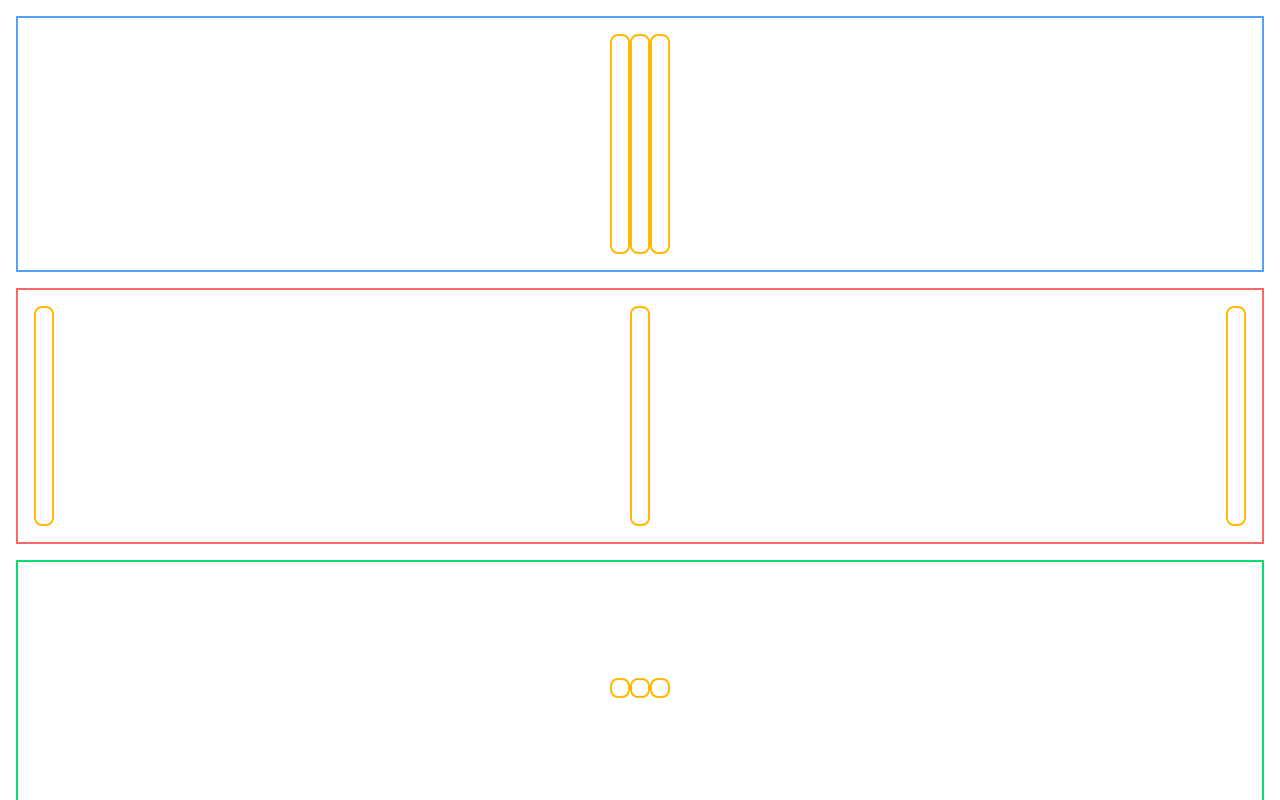
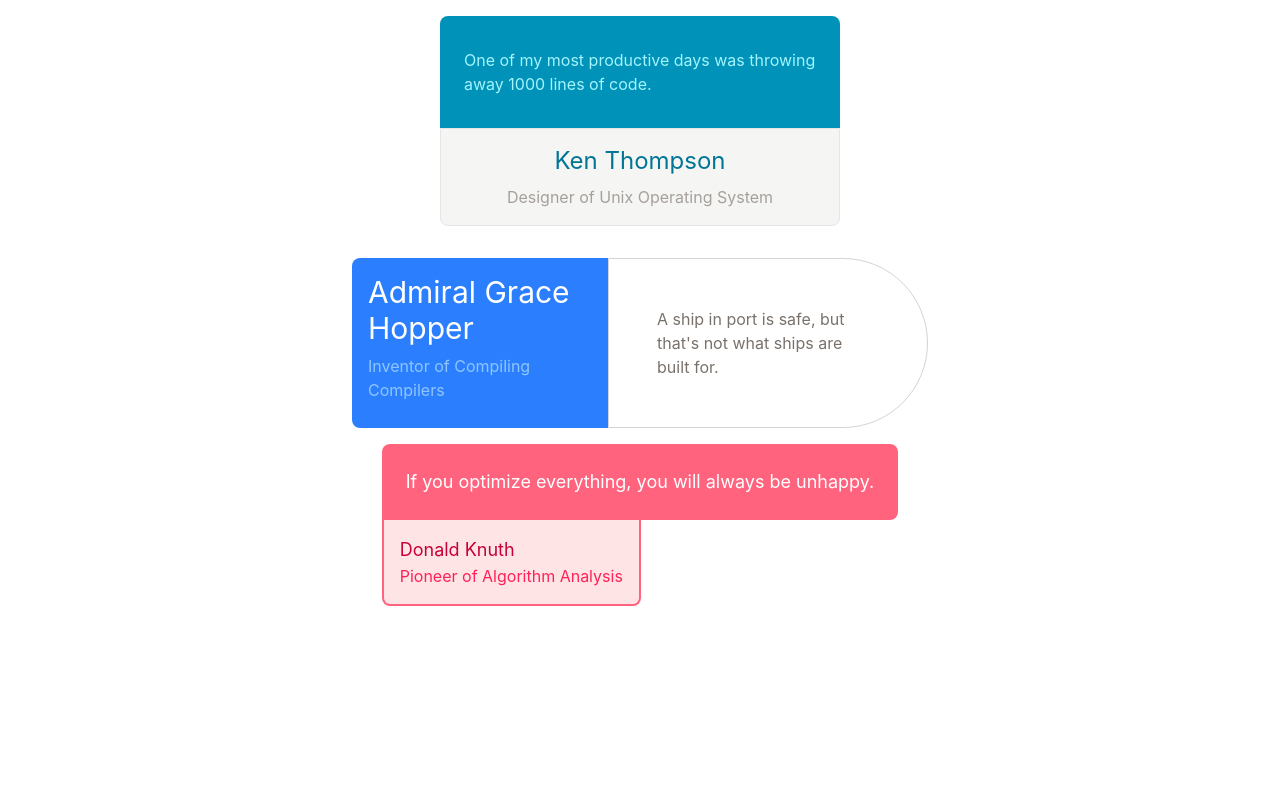
Before and after one commit to rajneeshraj0103/freecodecamp-react-learning, a React (Vite) app: page / in a window 1280 px wide. Shown: the top 800 px of the page. Built offline with nearby package versions, Linux system fonts and the light colour scheme.

Commit message:
Complete quote box components and props practice

```diff
--- a/src/App.jsx
+++ b/src/App.jsx
@@ -1,33 +1,34 @@
-import Cat from "./Cat";
+import QuoteBox1 from "./QuoteBox1";
+import QuoteBox2 from "./QuoteBox2";
+import QuoteBox3 from "./QuoteBox3";
+
+
+
+const quote1 = {
+  text: "One of my most productive days was throwing away 1000 lines of code.",
+  author: "Ken Thompson",
+  bio: "Designer of Unix Operating System",
+};
+
+const quote2 = {
+  text: "A ship in port is safe, but that's not what ships are built for.",
+  author: "Admiral Grace Hopper",
+  bio: "Inventor of Compiling Compilers",
+};
+
+const quote3 = {
+  text: "If you optimize everything, you will always be unhappy.",
+  author: "Donald Knuth",
+  bio: "Pioneer of Algorithm Analysis",
+};
 
 const App = () => {
-  return <div>
-    <div className="flex justify-center h-64 p-4 m-4 border-2 border-blue-400">
-      <Cat />
-      <Cat />
-      <Cat />
+  return ( <div className = "flex flex-col items-center">
+      <QuoteBox1 quote = {quote1} />
+      <QuoteBox2 quote = {quote2} />
+      <QuoteBox3 quote = {quote3} />
     </div>
-    <div className="flex justify-between h-64 p-4 m-4 border-2 border-red-400">
-      <Cat />
-      <Cat />
-      <Cat />
-    </div>
-    <div className="flex justify-center items-center h-64 p-4 m-4 border-2 border-green-400">
-      <Cat />
-      <Cat />
-      <Cat />
-    </div>
-    <div className="flex items-end justify-around h-64 p-4 m-4 border-2 border-purple-400">
-      <Cat />
-      <Cat />
-      <Cat />
-    </div>
-    <div className="flex justify-between items-center h-64 p-4 m-4 border-2 border-orange-400">
-      <Cat />
-      <Cat />
-      <Cat />
-    </div>
-  </div>
+  );
 };
 
 export default App;
--- /dev/null
+++ b/src/QuoteBox1.jsx
@@ -0,0 +1,23 @@
+const QuoteBox1 = (props) => {
+    const { quote } = props;
+
+    return (
+        <div className="flex flex-col m-4">
+            <div className="bg-cyan-600 py-8 px-6 w-100 text-cyan-200 rounded-t-lg">
+                {quote.text}
+            </div>
+
+            <div className="bg-stone-100 p-4 flex flex-col items-center rounded-b-lg border border-stone-200">
+                <div className="text-cyan-700 text-2xl mb-2">
+                    {quote.author}
+                </div>
+
+                <div className="text-stone-400">
+                    {quote.bio}
+                </div>
+            </div>
+        </div>
+    );
+};
+
+export default QuoteBox1;
--- /dev/null
+++ b/src/QuoteBox2.jsx
@@ -0,0 +1,23 @@
+const QuoteBox2 = (props) => {
+    const { quote } = props;
+
+    return (
+        <div className="m-4 flex">
+            <div className="bg-blue-500 w-64 p-4 rounded-l-lg">
+                <div className="text-3xl text-white mb-2">
+                    {quote.author}
+                </div>
+
+                <div className="text-blue-300">
+                    {quote.bio}
+                </div>
+            </div>
+
+            <div className="w-80 border border-stone-300 p-12 text-stone-500 rounded-r-full">
+                {quote.text}
+            </div>
+        </div>
+    );
+};
+
+export default QuoteBox2;
--- /dev/null
+++ b/src/QuoteBox3.jsx
@@ -0,0 +1,23 @@
+const QuoteBox3 = (props) => {
+    const { quote } = props;
+
+    return (
+        <div className="flex flex-col items-start">
+            <div className="bg-rose-400 text-white p-6 text-lg rounded-t-lg rounded-br-lg">
+                {quote.text}
+            </div>
+
+            <div className="border-l-2 border-r-2 border-b-2 border-rose-400 p-4 bg-rose-100 rounded-b-lg">
+                <div className="text-rose-700 text-lg">
+                    {quote.author}
+                </div>
+
+                <div className="text-rose-500">
+                    {quote.bio}
+                </div>
+            </div>
+        </div>
+    );
+};
+
+export default QuoteBox3;
```
